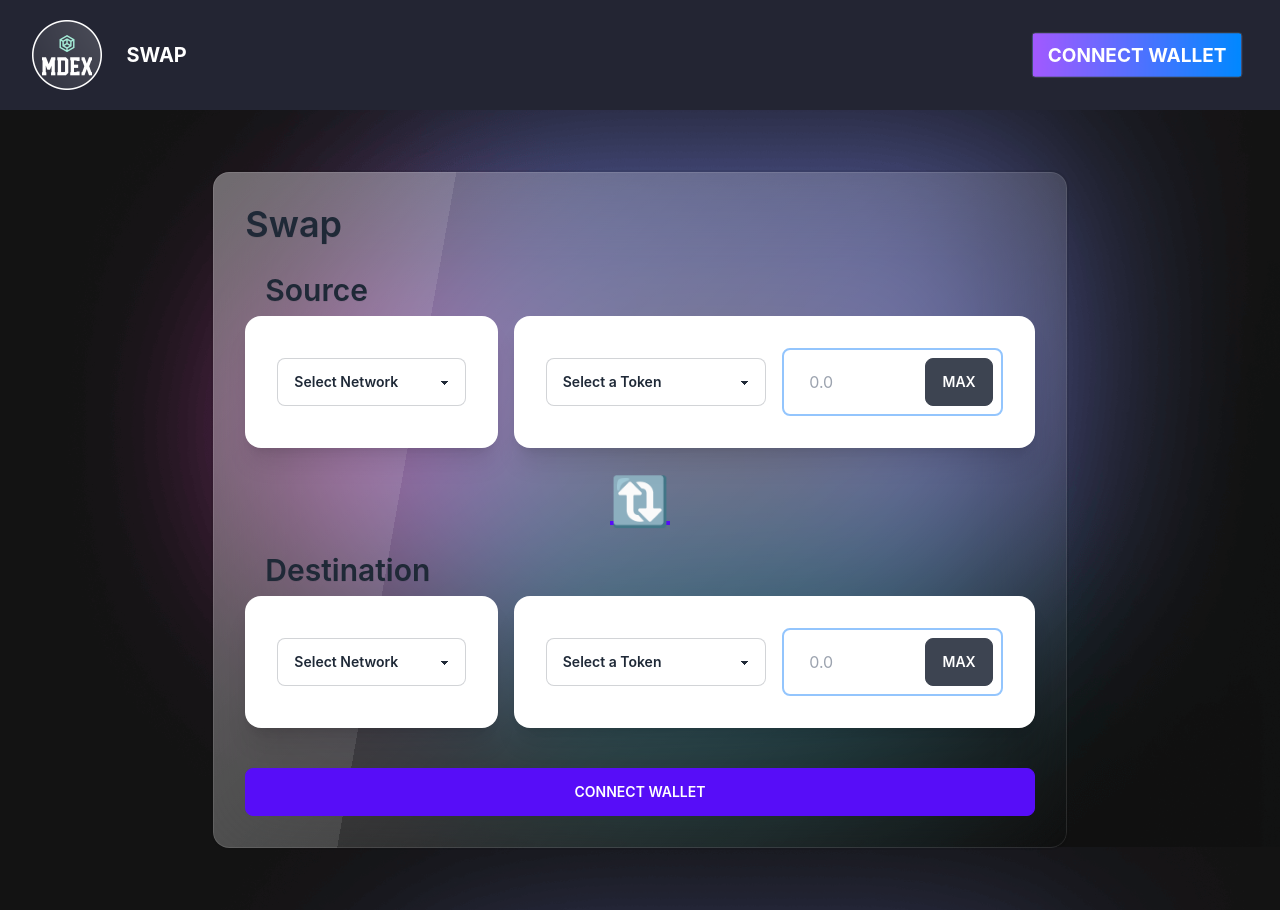
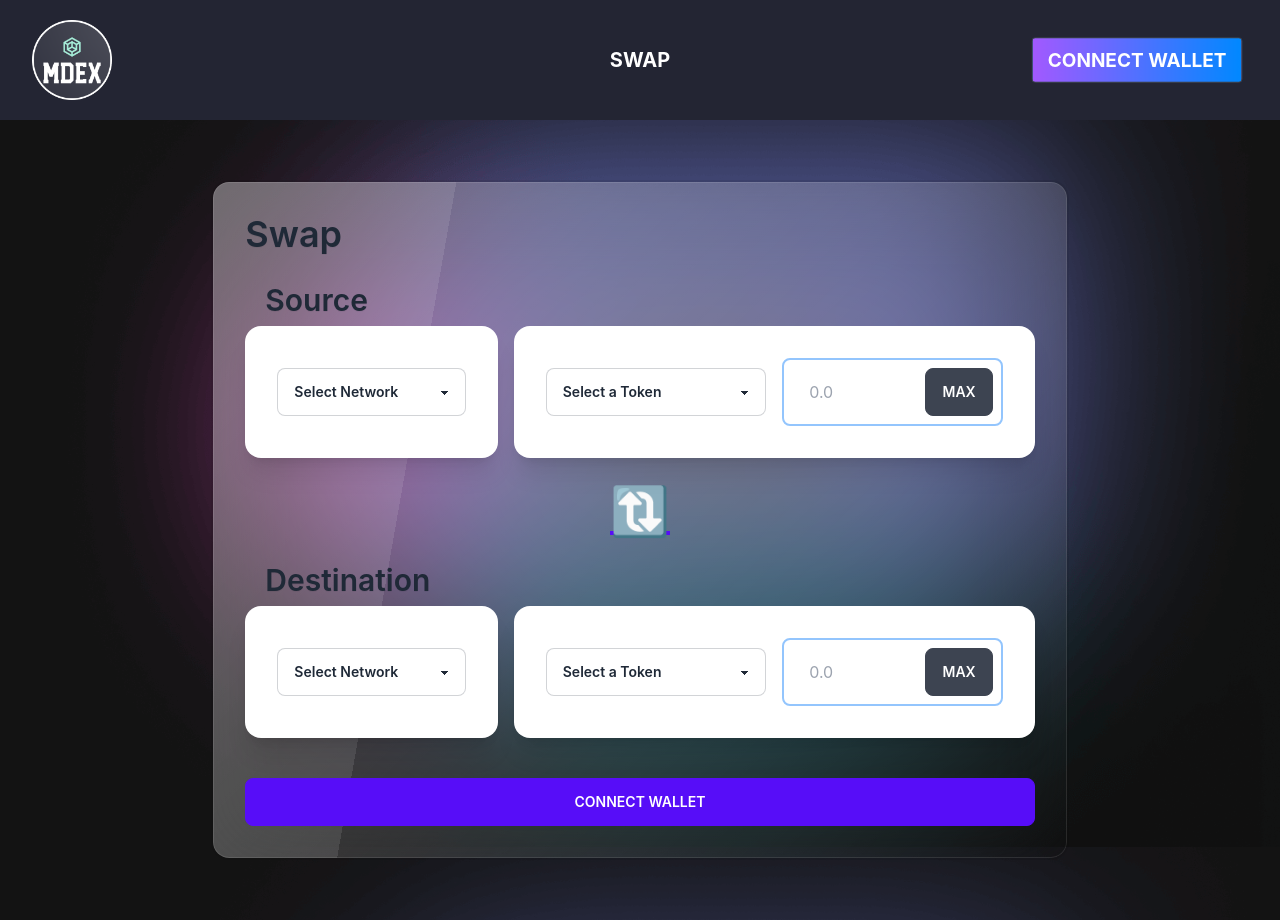
Before and after one commit to underledgerteam/mdex, a React (Create React App) app: page / in a window 1280 px wide. Built offline with nearby package versions, Linux system fonts and the light colour scheme.

Commit message:
:wrench: #9 add mobile menu bar

```diff
--- a/src/components/Navbar.jsx
+++ b/src/components/Navbar.jsx
@@ -17,24 +17,37 @@ const Navbar = () => {
 
   return (
     <div className="flex flex-col">
-      <div class="navbar bg-custom-navbar w-full lg:mx-auto justify-between items-center font-bold lg:px-8 py-5">
-        <div class="navbar-start">
-          <div className="w-20">
-            <button class="text-xl flex text-2xl text-white uppercase font-bold cursor-pointer"><img src={MdexLogo} /></button>
-          </div>
-          <div class="navbar hidden lg:flex">
-            <ul class="menu menu-horizontal p-0">
+      <div className="navbar bg-custom-navbar w-full lg:mx-auto justify-between items-center font-bold lg:px-8 py-5">
+        <div className="navbar-start">
+          <div className="md:hidden flex dropdown">
+            <label tabindex="0" className="btn btn-white mr-4">
+              <svg xmlns="http://www.w3.org/2000/svg" className="h-5 w-5" fill="none" viewBox="0 0 24 24" stroke="currentColor"><path stroke-linecap="round" stroke-linejoin="round" stroke-width="2" d="M4 6h16M4 12h16M4 18h7" /></svg>
+            </label>
+            <ul tabindex="0" className="menu menu-compact dropdown-content mt-3 p-2 shadow bg-base-100 rounded-box w-52">
               {navData.map((item) => {
                 return (
 
-                  <li><a href={item.href} class="text-xl flex text-center text-xl text-white uppercase font-bold cursor-pointer">{item.name}</a></li>
+                  <li><a className="uppercase font-bold" href={item.href}>{item.name}</a></li>
 
                 );
               })}
             </ul>
           </div>
+          <div className="w-20">
+            <button className="text-xl flex text-2xl text-white uppercase font-bold cursor-pointer"><img src={MdexLogo} /></button>
+          </div>
         </div>
-        <div class="hidden lg:flex navbar-end">
+        <div className="hidden lg:flex navbar-center"><ul className="menu menu-horizontal p-0">
+          {navData.map((item) => {
+            return (
+
+              <li><a href={item.href} className="text-xl flex text-center text-xl text-white uppercase font-bold cursor-pointer">{item.name}</a></li>
+
+            );
+          })}
+        </ul>
+        </div>
+        <div className="hidden lg:flex navbar-end">
           {!isConnected ? (
             <button className="btn btn-connect" onClick={() => handleConnectWallet}>Connect Wallet</button>
           ) : (
```
